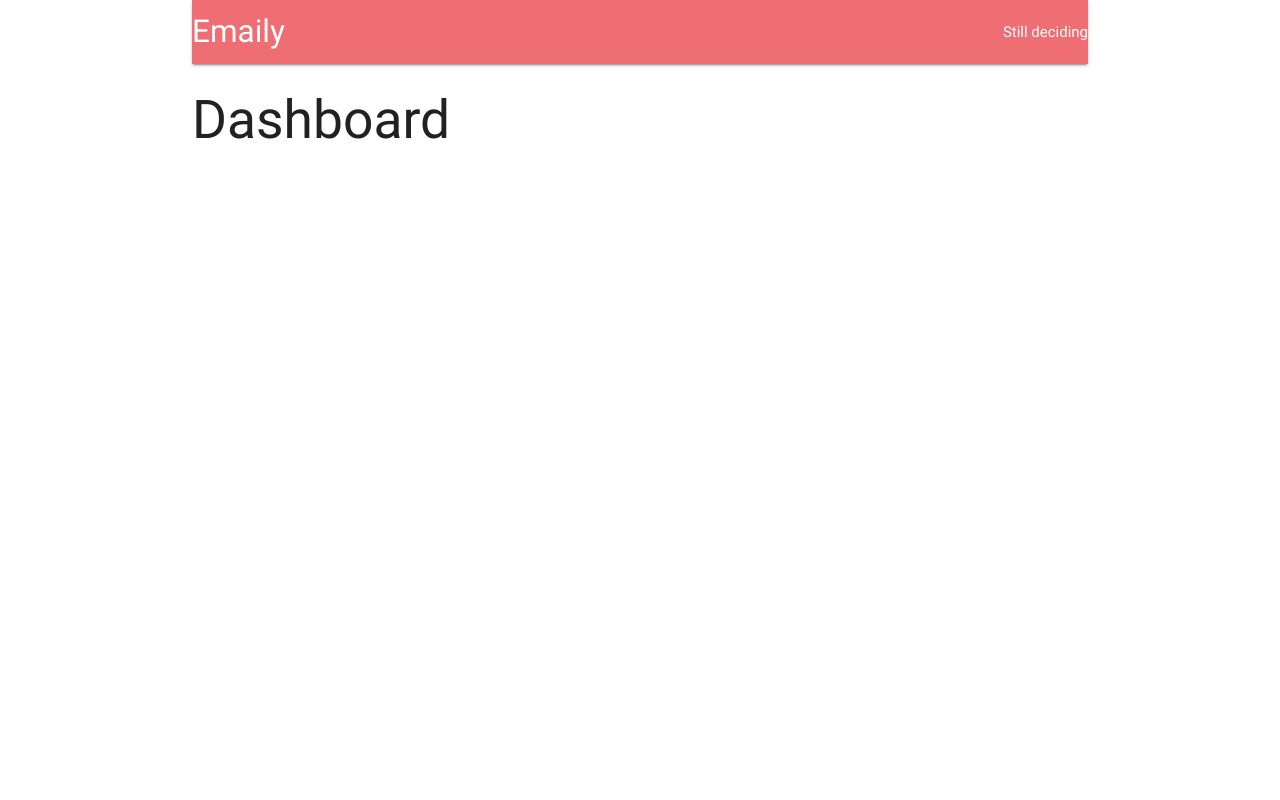
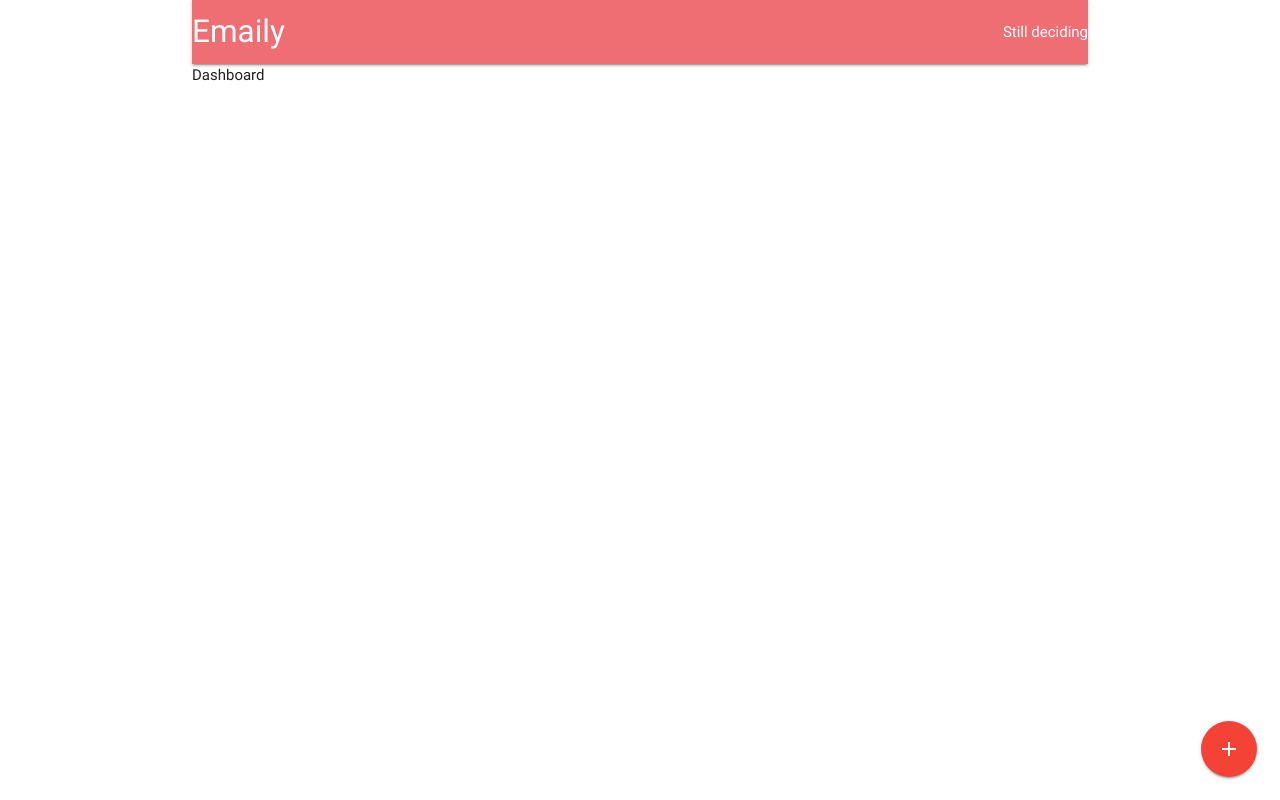
Before and after one commit to MrAlekhin/email-survey-app, a React (Create React App) app in the folder client/: page /surveys in a window 1280 px wide. Built offline with nearby package versions, Linux system fonts and the light colour scheme; no server answers.

Commit message:
Add form components

```diff
--- a/client/package.json
+++ b/client/package.json
@@ -17,6 +17,7 @@
     "react-dom": "^16.3.2",
     "react-scripts": "1.1.4",
     "react-stripe-checkout": "^2.6.3",
+    "redux-form": "^7.3.0",
     "redux-thunk": "^2.2.0"
   },
   "scripts": {
--- a/client/public/index.html
+++ b/client/public/index.html
@@ -10,6 +10,7 @@
     -->
     <link rel="manifest" href="%PUBLIC_URL%/manifest.json">
     <link rel="shortcut icon" href="%PUBLIC_URL%/favicon.ico">
+    <link href="https://fonts.googleapis.com/icon?family=Material+Icons" rel="stylesheet">
     <!--
       Notice the use of %PUBLIC_URL% in the tags above.
       It will be replaced with the URL of the `public` folder during the build.
--- a/client/src/components/App.js
+++ b/client/src/components/App.js
@@ -5,8 +5,8 @@
 
 import Header from './Header';
 import Landing from './Landing';
-const Dashboard = () => <h2>Dashboard</h2>;
-const SurveyNew = () => <h2>SurveyNew</h2>;
+import Dashboard from './Dashboard';
+import SurveyNew from './surveys/SurveyNew';
 
 class App extends Component {
   componentDidMount() {
--- /dev/null
+++ b/client/src/components/Dashboard.js
@@ -0,0 +1,17 @@
+import React from 'react';
+import { Link } from 'react-router-dom';
+
+const Dashboard = () => {
+  return (
+    <div>
+      Dashboard
+      <div className="fixed-action-btn">
+        <Link to="/surveys/new" className="btn-floating btn-large red">
+          <i className="material-icons">add</i>
+        </Link>
+      </div>
+    </div>
+  );
+};
+
+export default Dashboard;
--- /dev/null
+++ b/client/src/components/surveys/SurveyForm.js
@@ -0,0 +1,20 @@
+// SurveyForm shows a form for a user to add input
+import React, { Component } from 'react';
+import { reduxForm, Field } from 'redux-form';
+
+class SurveyForm extends Component {
+  render() {
+    return (
+      <div>
+        <form onSubmit={this.props.handleSubmit(values => console.log(values))}>
+          <Field type="text" name="surveyTitle" component="input" />
+          <button type="submit">Submit</button>
+        </form>
+      </div>
+    );
+  }
+}
+
+export default reduxForm({
+  form: 'surveyForm'
+})(SurveyForm);
--- /dev/null
+++ b/client/src/components/surveys/SurveyNew.js
@@ -0,0 +1,14 @@
+import React, { Component } from 'react';
+import SurveyForm from './SurveyForm';
+
+class SurveyNew extends Component {
+  render() {
+    return (
+      <div>
+        <SurveyForm />
+      </div>
+    );
+  }
+}
+
+export default SurveyNew;
--- a/client/src/reducers/index.js
+++ b/client/src/reducers/index.js
@@ -1,6 +1,8 @@
 import { combineReducers } from 'redux';
+import { reducer as reduxForm } from 'redux-form';
 import authReducer from './authReducer';
 
 export default combineReducers({
-  auth: authReducer
+  auth: authReducer,
+  form: reduxForm
 });
```
Also changed, not shown: 1 other file (tests, documents, lock files or other folders).
